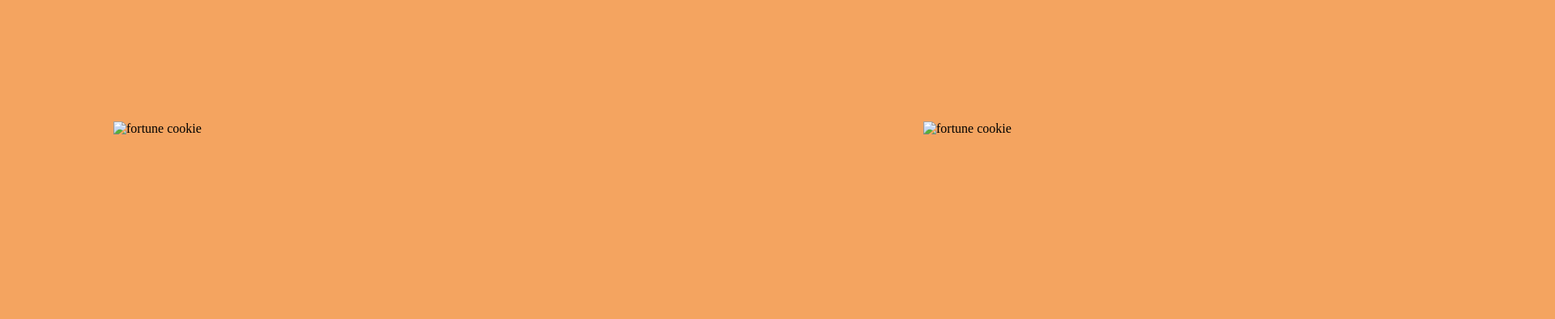
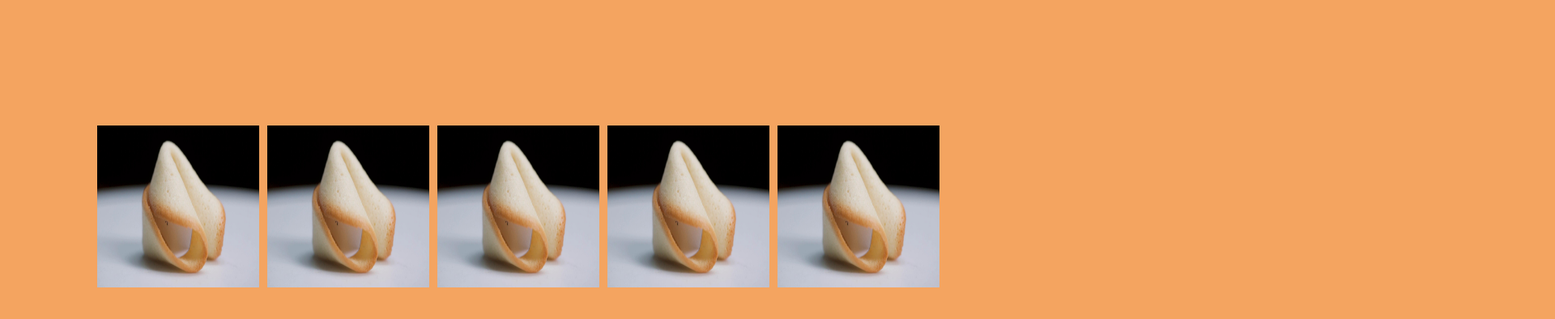
Before and after one commit to haochen8/1DV610-L1, a website with bundled scripts: page src/index.html in a window 1280 px wide. Both pictures are taken after typing "Sample" into the empty fields and a click on the button "Submit". Shown: the top 394 px of the page at 81% size, 1920 px wide, since content can reach past the window. Built offline with nearby package versions, Linux system fonts and the light colour scheme; files whose address does not match are found by name.

Commit message:
Readjust functionality selectcookie

```diff
--- a/src/css/style.css
+++ b/src/css/style.css
@@ -46,6 +46,7 @@ body {
 }
 
 #cookie-container img {
-  height: 100px;
-  width: 1000px;
+  height: 200px;
+  width: 200px;
+  padding: 5px;
 }
--- a/src/index.js
+++ b/src/index.js
@@ -2,7 +2,7 @@
  * Main entry point of application.
  */
 
-import { getNameInput } from "./js/components/nameInput.js"
+import { getNameInput } from "./js/components/nameInput.js";
 import { displayCookies } from "./js/components/selectCookie.js";
 
 document.addEventListener("DOMContentLoaded", () => {
@@ -10,7 +10,7 @@ document.addEventListener("DOMContentLoaded", () => {
   const nameForm = document.getElementById("name-form");
 
   // Get welcome container
-  const welcomeContainer = document.getElementById('welcome-container')
+  const welcomeContainer = document.getElementById("welcome-container");
 
   nameForm.addEventListener("submit", (event) => {
     event.preventDefault(); // Prevent the form from refreshing page
@@ -24,15 +24,10 @@ document.addEventListener("DOMContentLoaded", () => {
       errorMessage.textContent = "Please enter your name";
     } else {
       errorMessage.textContent = "";
+      //Hide name form
+      welcomeContainer.style.display = "none";
+      //Call displayCookies
+      displayCookies();
     }
-
-    //Hide name form
-    welcomeContainer.style.display = 'none'
-    //Call displayCookies
-    displayCookies()
-
   });
-
-
-
 });
--- a/src/js/components/selectCookie.js
+++ b/src/js/components/selectCookie.js
@@ -11,16 +11,14 @@ export function displayCookies() {
   // Create, loop and append identical img elements
   for (let i = 0; i < 5; i++) {
     const img = document.createElement("img");
-    img.src = "src/img/fortune-cookie.jpg";
+    img.src = "./img/fortune-cookie.jpg";
     img.alt = "fortune cookie";
     img.className = "cookie";
-
-    console.log('Images:', img)
 
     // Attach click event listeners to images
     img.addEventListener("click", function () {
       // Deselect other cookies
-      const cookies = document.querySelector(".cookies");
+      const cookies = document.querySelectorAll(".cookie");
       cookies.forEach((cookie) => {
         cookie.style.border = "2px solid transparent";
         cookie.style.opacity = "1";
@@ -31,6 +29,5 @@ export function displayCookies() {
     });
 
     cookieContainer.appendChild(img);
-    console.log('Appended images:', img)
   }
 }
```
Also changed, not shown: src/img/fortune-cookie.jpg (renamed from src/img/fortune.cookie.jpg).
